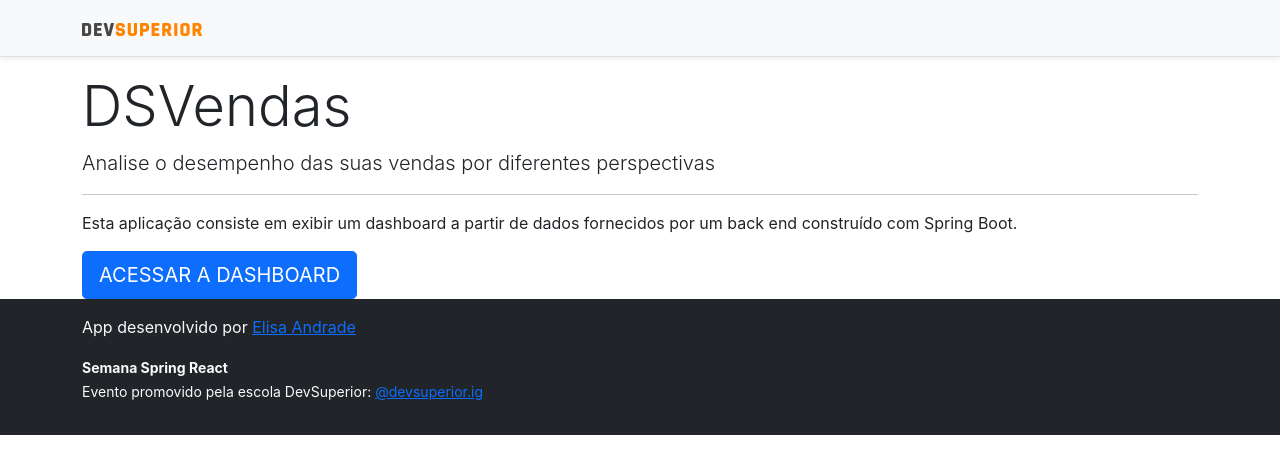
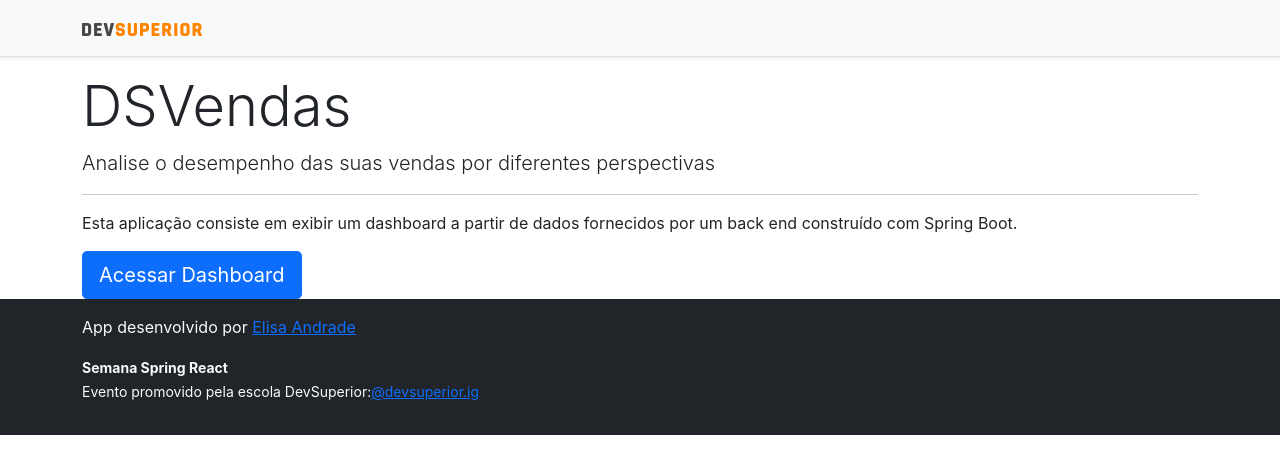
Before and after one commit to elisalvsan/projeto-sds3, a React (Create React App) app in the folder frontend/: page / in a window 1280 px wide. Shown: the top 474 px of the page. Built offline with nearby package versions, Linux system fonts and the light colour scheme; no server answers; the HTML template or start-up script is replaced by a standard one.

Commit message:
finished

```diff
--- a/frontend/src/pages/Home/index.tsx
+++ b/frontend/src/pages/Home/index.tsx
@@ -15,14 +15,10 @@ const Home = () => {
                     <p>Esta aplicação consiste em exibir um dashboard a partir de dados fornecidos por um
                         back end construído com Spring Boot.</p>
                     <Link className="btn btn-primary btn-lg" to="/dashboard">
-
-                        ACESSAR A DASHBOARD
-
-
+                        Acessar Dashboard
                     </Link>
                 </div>
             </div>
-
             <Footer />
         </>
 
```
Also changed, not shown: frontend/src/components/Footer/index.tsx (+6 -2 lines).
